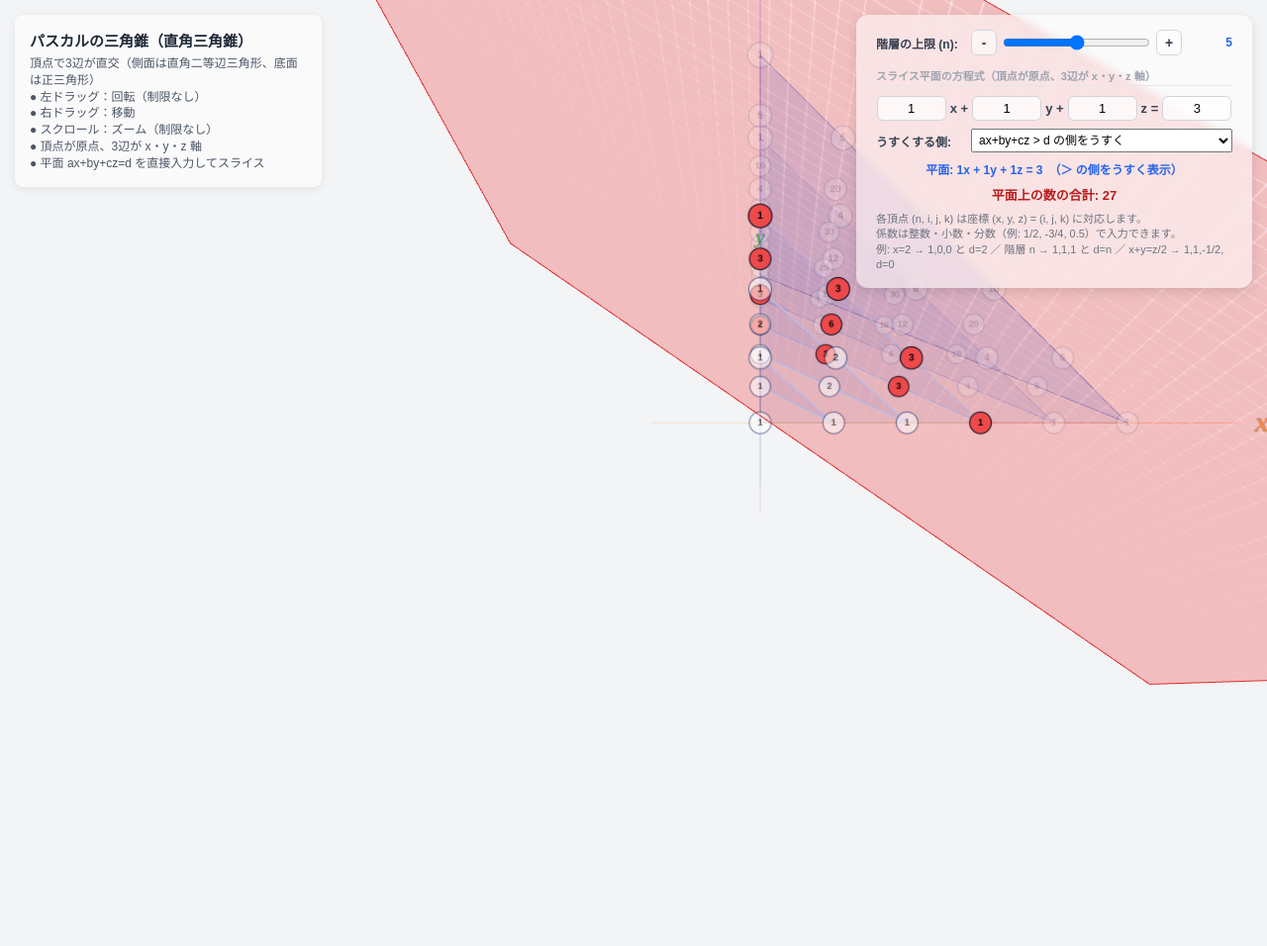
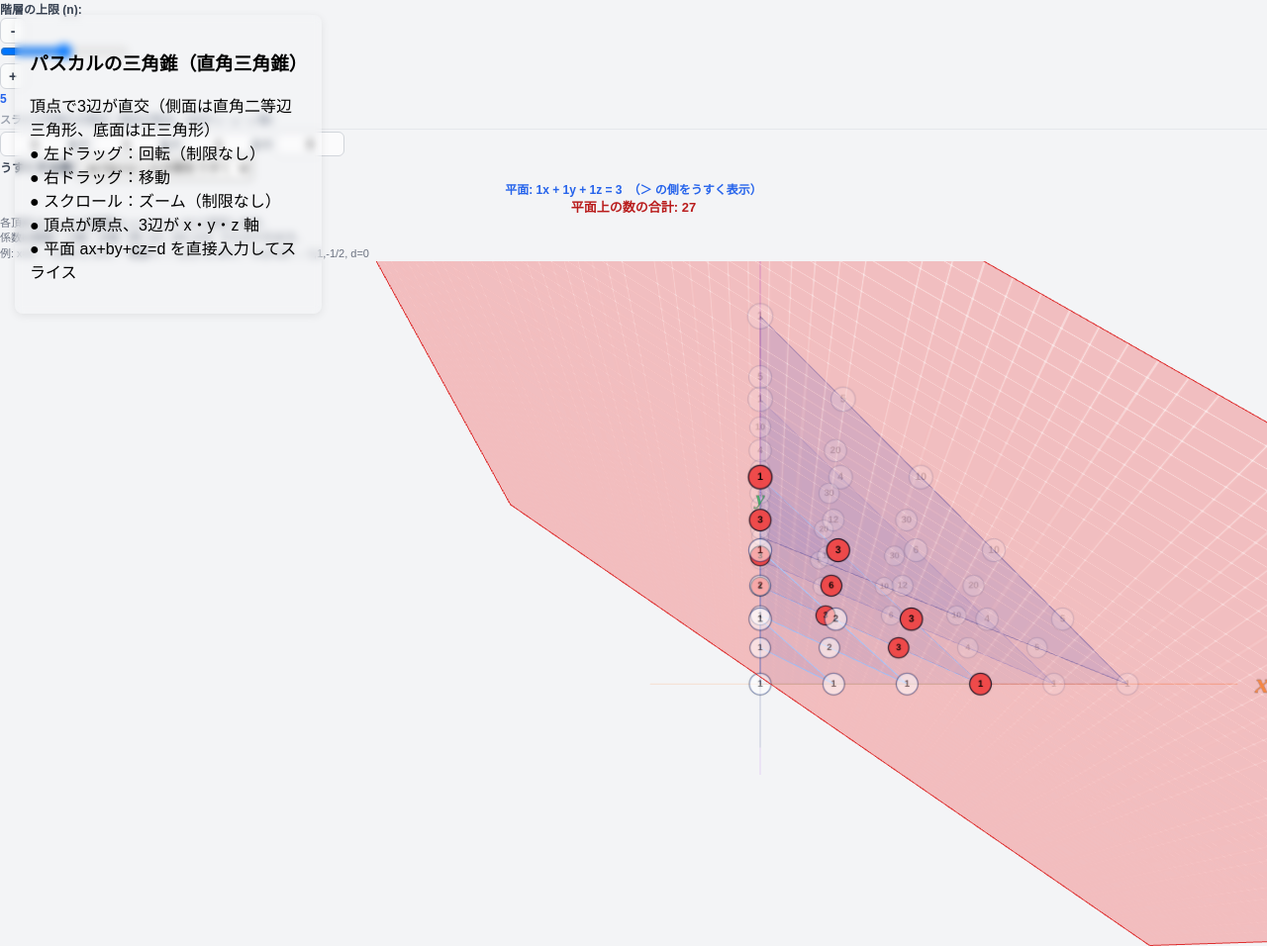
Before and after one commit to SpringSub/pascal-pyramid2, a plain HTML site: page index.html in a window 1280 px wide. Shown: the whole page at 99% size. Before the commit the page ends 800 px from the top, so only its background shows below. Drawn offline with nearby package versions, Linux system fonts and the light colour scheme; animation ran at ten frames a second.

Commit message:
Update index.html

```diff
--- a/index.html
+++ b/index.html
@@ -5,11 +5,7 @@
     <title>パスカルの三角錐（直角三角錐）</title>
     <style>
         body { margin: 0; overflow: hidden; background-color: #f3f4f6; font-family: sans-serif; }
-        #info { position: absolute; top: 15px; left: 15px; background: rgba(255,255,255,0.55); backdrop-filter: blur(4px); padding: 15px; border-radius: 8px; pointer-events: none; box-shadow: 0 2px 8px rgba(0,0,0,0.08); max-width: 280px; }
-        #info h3 { margin: 0 0 5px 0; font-size: 15px; color: #1f2937; }
-        #info p { margin: 0; font-size: 12px; color: #4b5563; line-height: 1.4; }
-        #ui-panel { position: absolute; top: 15px; right: 15px; background: rgba(255,255,255,0.55); backdrop-filter: blur(4px); padding: 15px 20px; border-radius: 12px; box-shadow: 0 4px 12px rgba(0,0,0,0.12); display: flex; flex-direction: column; gap: 8px; width: 360px; }
-        .control-row { display: flex; align-items: center; justify-content: space-between; gap: 6px; }
+        #info { position: absolute; top: 15px; left: 15px; backg: rgba(255,255,255,0.55); backdrop-filter: blur(4px); padding: 15px; border-radius: 8px; pointer-events: none; box-shadow: 0 2px 8px rgba(0,0,0,0.08); max-width: 280px; }
         label { font-size: 12px; font-weight: bold; color: #374151; min-width: 90px; }
         input[type="range"] { flex-grow: 1; margin: 0; }
         .val-span { font-size: 12px; font-weight: bold; color: #2563eb; min-width: 45px; text-align: right; }
```
